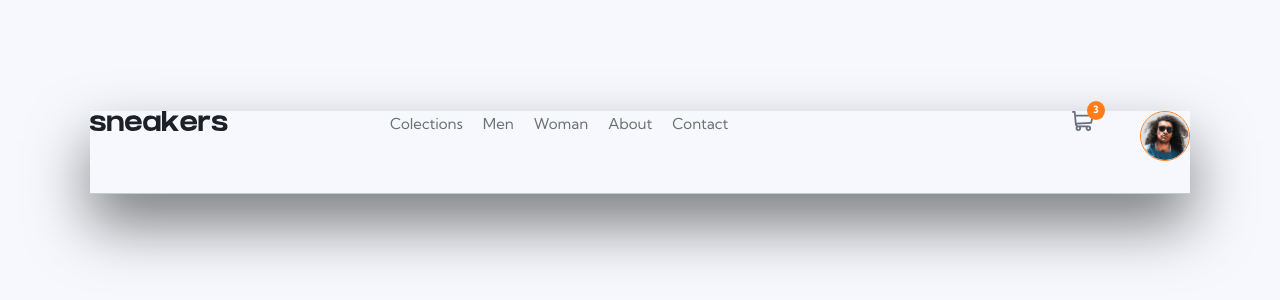
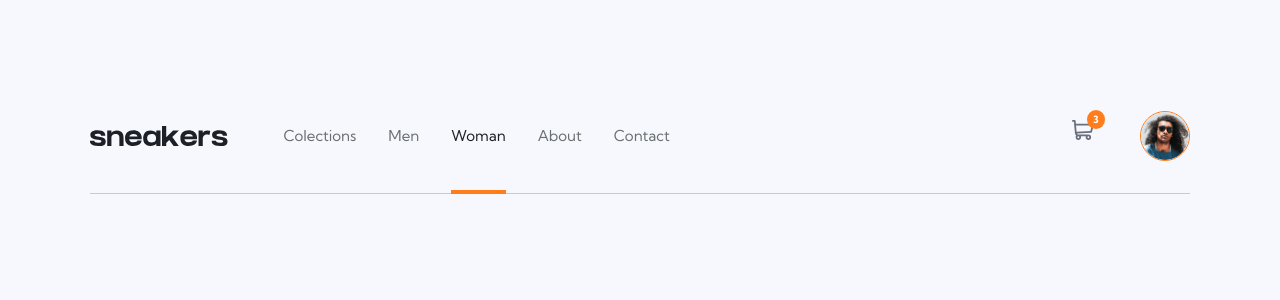
Before and after one commit to VuDucTriJoseph/ecommerce-product-page, a React (Vite) app: page / in a window 1280 px wide. Shown: the part 248-548 px from the top of the page. Built offline with nearby package versions, Linux system fonts and the light colour scheme.

Commit message:
header navbar done

```diff
--- a/src/sections/Header.jsx
+++ b/src/sections/Header.jsx
@@ -17,7 +17,7 @@ function Header() {
             </a>
           </li>
           <li className="header__nav-list">
-            <a href="#" className="header__nav-link">
+            <a href="#" className="header__nav-link header__nav-link-active">
               Woman
             </a>
           </li>
--- a/src/styles/_header.scss
+++ b/src/styles/_header.scss
@@ -2,12 +2,15 @@
   display: grid;
   grid-template-columns: max-content auto 1fr max-content max-content;
   height: 8.3rem;
-  padding-bottom: 3.3rem;
+  padding-bottom: 3.2rem;
   border-bottom: 1px solid $color-blue-grayish;
+  align-items: center;
   &__logo {
     height: 2rem;
+    width: 19.35rem;
     fill: $color-blue-dark-very;
     display: block;
+    padding-right: 5.6rem;
   }
 
   &__cart {
@@ -48,19 +51,18 @@
       display: grid;
       grid-template-columns: repeat(5, max-content);
       list-style: none;
-      gap: 2rem;
+      gap: 3.2rem;
       align-items: center;
       justify-content: start;
+      transition: all 0.2s;
     }
 
-    &-list {
-    }
     &-link {
       &:link,
       &:visited {
         font-size: 1.5rem;
         line-height: 2.6rem;
-        color: $color-blue-dark-grayish;
+        color: inherit;
         text-decoration: none;
         font-weight: $font-weight-regular;
         font-family: $font-family-primary;
@@ -68,8 +70,24 @@
         display: block;
       }
 
-      &:hover,
-      :active {
+      &-active {
+        color: $color-blue-dark-very;
+        position: relative;
+        &:link,
+        &:visited {
+          color: $color-blue-dark-very;
+        }
+        &::after {
+          content: "";
+          height: 4px;
+          width: 100%;
+          background-color: $color-primary;
+          display: block;
+          position: absolute;
+          bottom: -4.5rem;
+          left: 0;
+          z-index: 10;
+        }
       }
     }
   }
--- a/src/styles/_layout.scss
+++ b/src/styles/_layout.scss
@@ -1,7 +1,7 @@
 .main {
   width: 110rem;
   border: none;
-  box-shadow: 0 3rem 6rem rgba($color-back, 0.5);
+  // box-shadow: 0 3rem 6rem rgba($color-back, 0.5);
 }
 header {
 }
```
